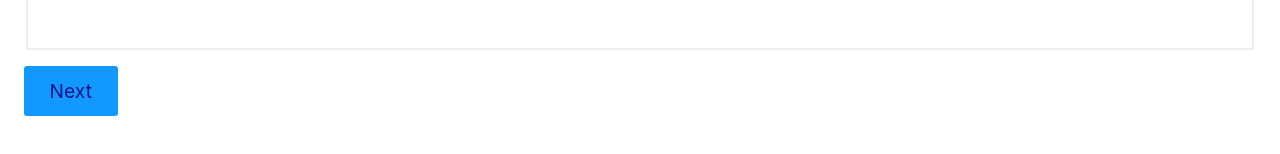
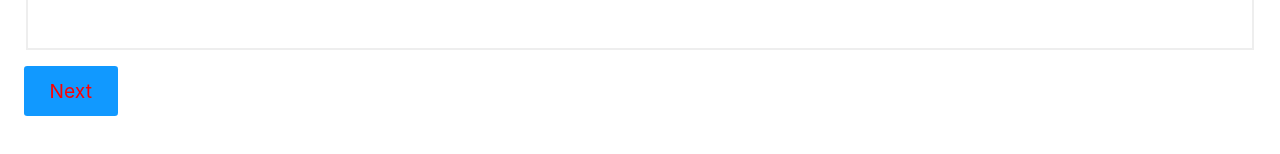
Before and after one commit to ederpagliotto/aulas, a React (Create React App) app: page / in a window 1280 px wide. Shown: the part 178-332 px from the top of the page. Built offline with nearby package versions, Linux system fonts and the light colour scheme.

Commit message:
css added to button

```diff
--- a/src/App.js
+++ b/src/App.js
@@ -1,5 +1,6 @@
 import React from 'react';
 import Radio from './Radio';
+import styles from './components/Button.module.css';
 
 const perguntas = [
   {
@@ -81,7 +82,9 @@
       {resultado ? (
         <p>{resultado}</p>
       ) : (
-        <button onClick={handleClick}>Next</button>
+        <button className={styles.button} onClick={handleClick}>
+          Next
+        </button>
       )}
     </form>
   );
--- /dev/null
+++ b/src/components/Button.module.css
@@ -0,0 +1,3 @@
+button {
+  color: red;
+}
```
